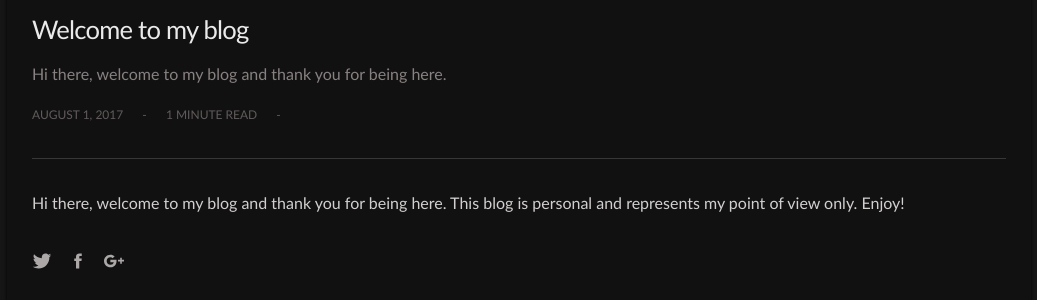
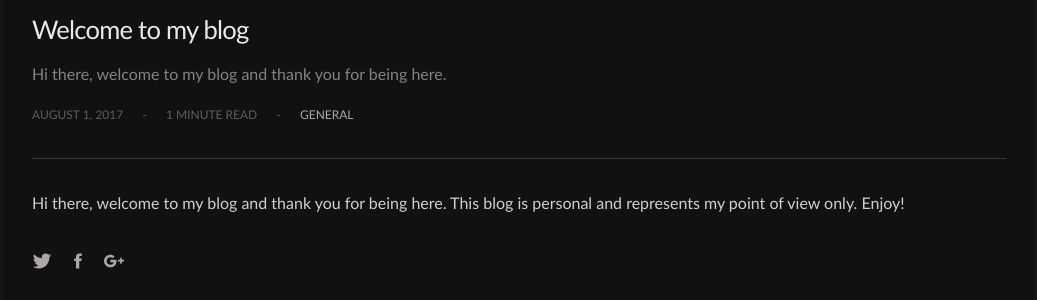
Before and after one commit to tsondt/blog, a Jekyll site: the page built from _posts/2017-08-01-welcome-to-my-blog.md, in a window 1280 px wide. Shown: the part 201-501 px from the top of the page, without its empty margins (121-1158 px from the left). Built offline with Jekyll 4.4.1, drawn with Linux system fonts in a browser that asks for light colours; comment, search, counter and statistics services are not loaded.

Commit message:
Update first post

```diff
--- a/_includes/disqus.html
+++ b/_includes/disqus.html
@@ -8,7 +8,7 @@ this.page.url = '{{ page.url | absolute_url }}';
 this.page.identifier = '{{ page.url | absolute_url }}';
 };
 
-(function() { // DON'T EDIT BELOW THIS LINE
+(function() {
 var d = document, s = d.createElement('script');
 s.src = 'https://tsondtblog.disqus.com/embed.js';
 s.setAttribute('data-timestamp', +new Date());
--- a/_posts/2017-08-01-welcome-to-my-blog.md
+++ b/_posts/2017-08-01-welcome-to-my-blog.md
@@ -2,7 +2,7 @@
 layout: post
 title: "Welcome to my blog"
 description: "Hi there, welcome to my blog and thank you for being here."
-tags: []
+tags: [general]
 comments: true
 ---
 
```
Also changed, not shown: 1 other file.
